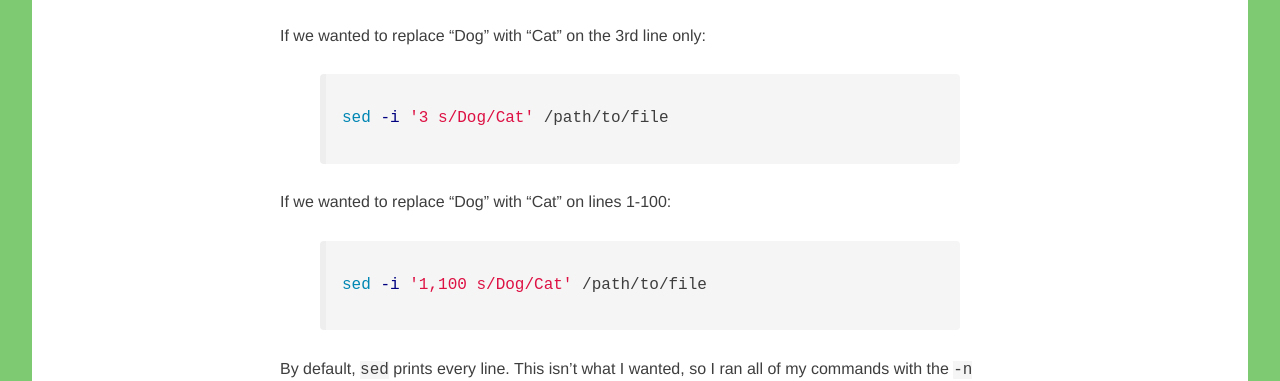
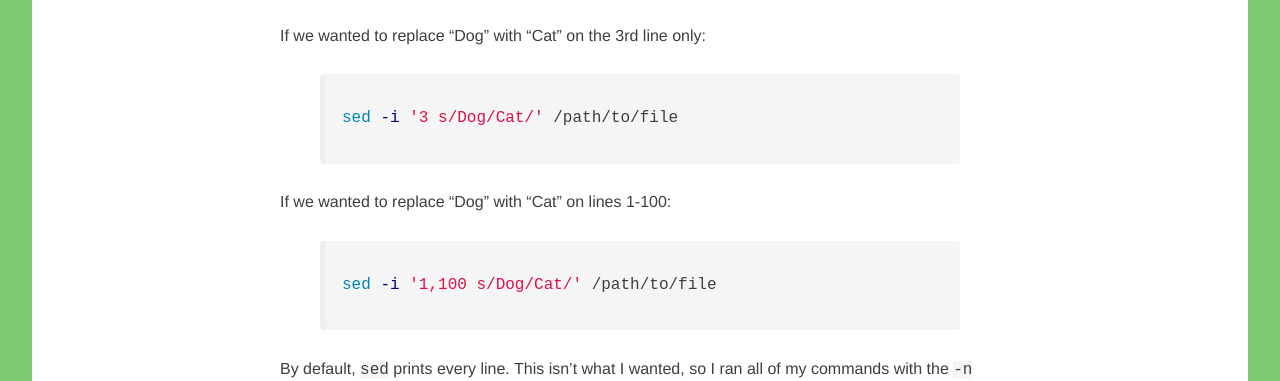
Before and after one commit to mheap/theunixtoolbox.com, a Jekyll site: the page built from _posts/2013-06-12-sed-again.md, in a window 1280 px wide. Shown: the part 683-1064 px from the top of the page. Built offline with Jekyll 4.4.1, drawn with Linux system fonts in a browser that asks for light colours; Markdown is read by kramdown in place of the engine named in the settings; comment, search, counter and statistics services are not loaded.

Commit message:
Missing /

```diff
--- a/_posts/2013-06-12-sed-again.md
+++ b/_posts/2013-06-12-sed-again.md
@@ -15,13 +15,13 @@
 If we wanted to replace "Dog" with "Cat" on the 3rd line only:
 
 {% highlight bash %}
-sed -i '3 s/Dog/Cat' /path/to/file
+sed -i '3 s/Dog/Cat/' /path/to/file
 {% endhighlight %}
 
 If we wanted to replace "Dog" with "Cat" on lines 1-100:
 
 {% highlight bash %}
-sed -i '1,100 s/Dog/Cat' /path/to/file
+sed -i '1,100 s/Dog/Cat/' /path/to/file
 {% endhighlight %}
 
 By default, `sed` prints every line. This isn't what I wanted, so I ran all of my commands with the `-n` flag, meaning "don't print by default". Then, I used the `p` command to say "print these lines".
```
